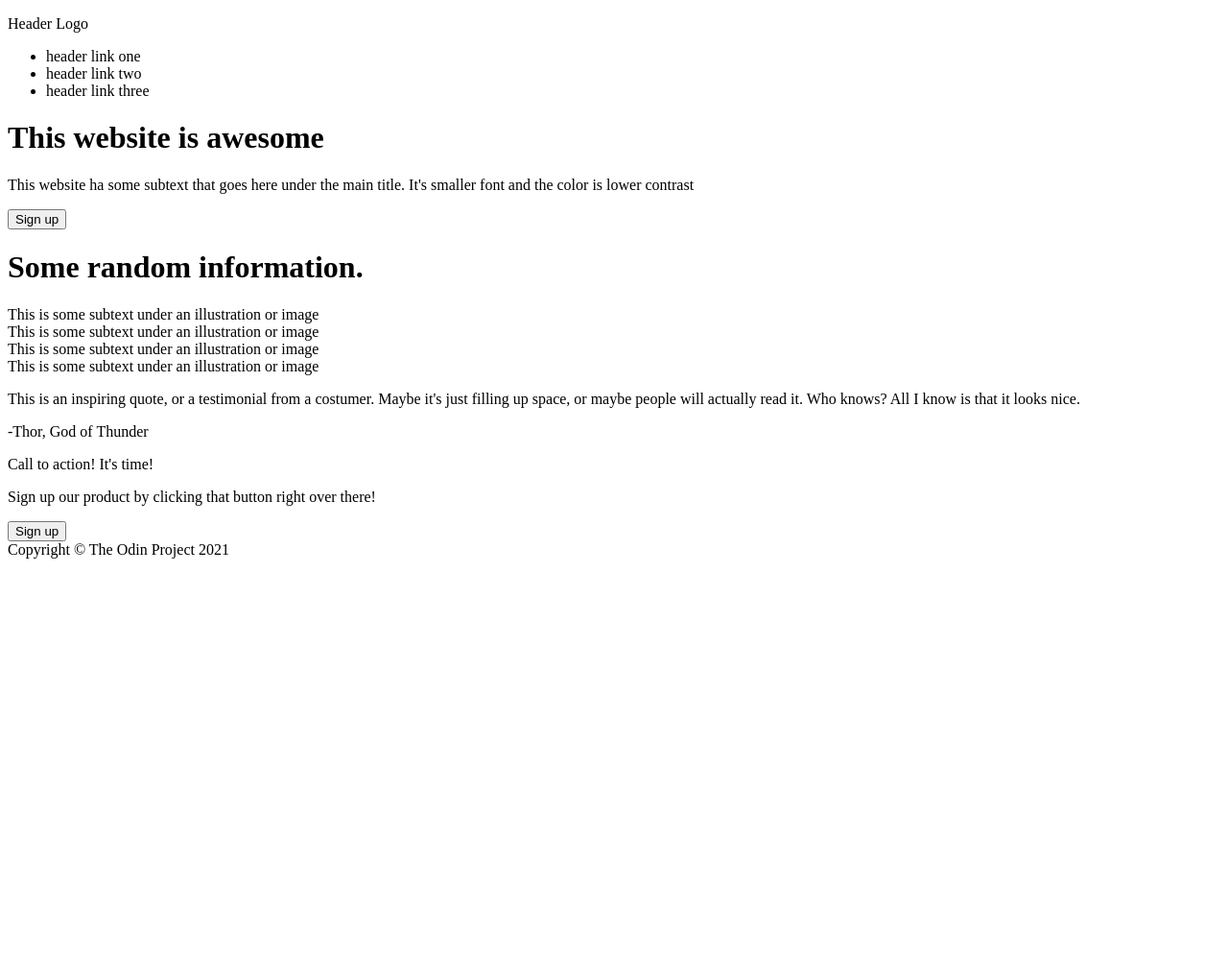
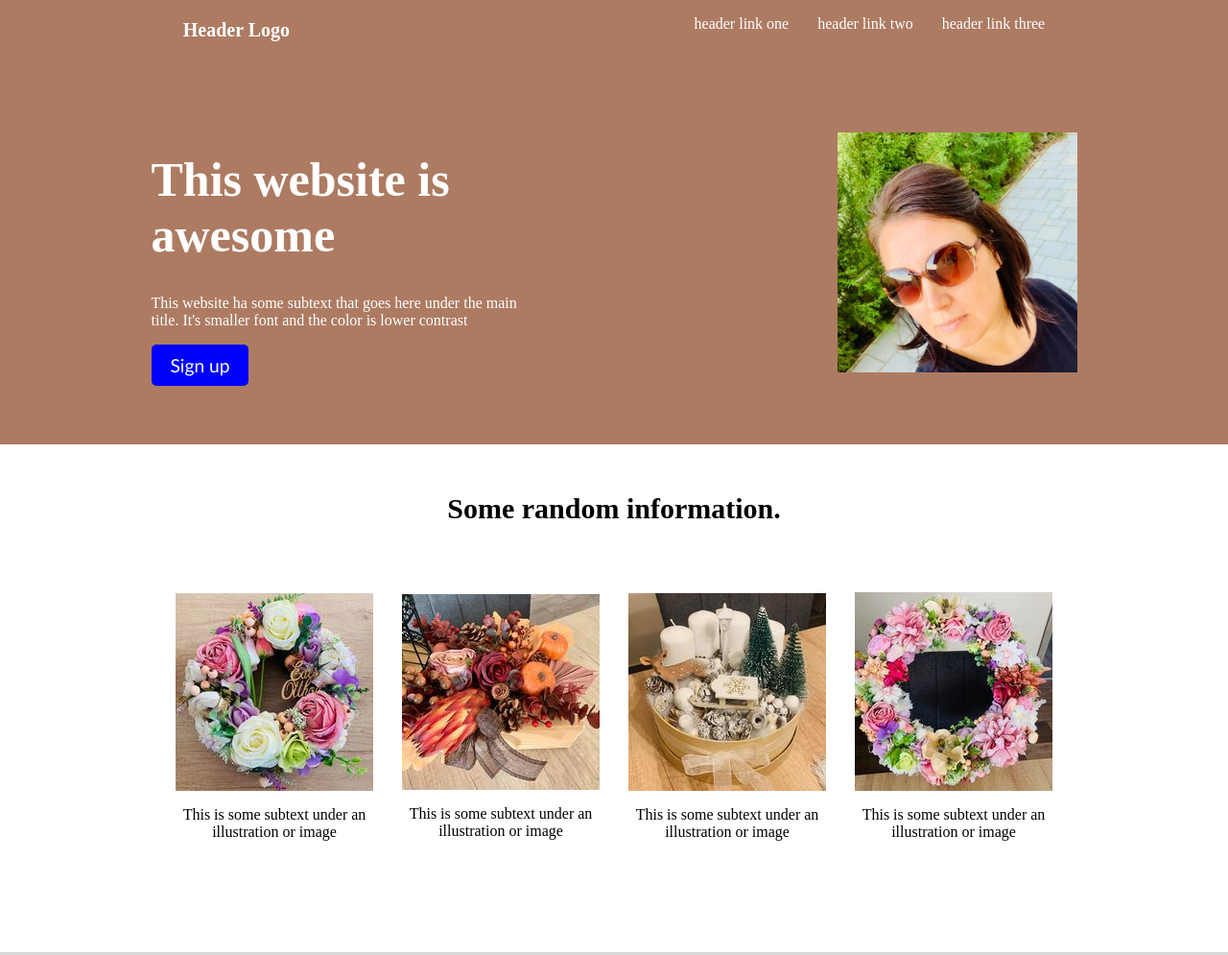
Before and after one commit to MarkMurai3/Landing_page, a plain HTML site: page index.html in a window 1280 px wide. Shown: the top 995 px of the page at 96% size. Before the commit the page ends 800 px from the top, so only its background shows below. Drawn offline with Linux system fonts and the light colour scheme.

Commit message:
Add CSS, Change HTML, Add images

```diff
--- a/index.html
+++ b/index.html
@@ -8,35 +8,46 @@
     <title>Placeholder Name</title>
 </head>
 <body>
-    <div class="header">
-        <p>Header Logo</p>
-        <ul>
-            <li>header link one</li>
-            <li>header link two</li>
-            <li>header link three</li>
+    <header class="header">
+        <nav class="upper-header">
+            <p class="Logo">Header Logo</p>
+            <ul class="upper-links">
+                <li><a class="list" href= "https://google.com">header link one</a></li>
+                <li><a class="list" href= "https://google.com">header link two</a></li>
+                <li><a class="list" href= "https://google.com">header link three</a></li>
             </ul>
+        </nav>
+        <div class="down-head">
             <div class="description">
-            <h1>This website is awesome</h1>
+                <h1 class="desc-text">This website is awesome</h1>
                 <p>This website ha some subtext that goes here under the main title. It's smaller font and the color is lower contrast</p>
-            <button class="first">Sign up</button>
+                <button type="button" class="first">Sign up</button>
             </div>
+            <img class="profile" src="profile.jpeg" alt="Photo of Anita Murai, creator of the decorations">
         </div>
-    <div class="content">
+    </header>
     <div class="examples">
-            <h1>Some random information.</h1>
-            <div class="boxes">This is some subtext under an illustration or image</div>
-            <div class="boxes">This is some subtext under an illustration or image</div>
-            <div class="boxes">This is some subtext under an illustration or image</div>
-            <div class="boxes">This is some subtext under an illustration or image</div>
+        <div class="info">Some random information.</div>
+        <div class="container">
+            <div class="boxes"><img src="decorations/deco.jpeg"><p class="deco-text">This is some subtext under an illustration or image</p></div>
+            <div class="boxes"><img src="decorations/fall2.jpeg"><p class="deco-text">This is some subtext under an illustration or image</p></div>
+            <div class="boxes"><img src="decorations/winter1.jpeg"><p class="deco-text">This is some subtext under an illustration or image</p></div>
+            <div class="boxes"><img src="decorations/deco2.jpeg"><p class="deco-text">This is some subtext under an illustration or image</p></div>
+        </div>
     </div>
     <div class="inspirational">
         <p class="quote">This is an inspiring quote, or a testimonial from a costumer. Maybe it's just filling up space, or maybe people will actually read it. Who knows? All I know is that it looks nice.</p>
-            <p class="quote">-Thor, God of Thunder</p>
+        <p class="by">-Thor, God of Thunder</p>
     </div>
-        <div class="Sign-up">
+    <div class="sign-up">
+        <div class="blue-box">
+            <div class="left-side">
                 <p class="sign">Call to action! It's time!</p>
-            <p class="sign">Sign up our product by clicking that button right over there!</p>
+                <p class="sign-text">Sign up our product by clicking that button right over there!</p>
+            </div>
+            <div class="second-button">
                 <button class="second">Sign up</button>
+            </div>
         </div>
     </div>
     <div class="footer">
--- a/styling.css
+++ b/styling.css
@@ -0,0 +1,178 @@
+body {
+    margin: 0;
+}
+
+.header {
+    background-color: rgb(173, 123, 98);
+    color: rgb(255, 255, 255);
+}
+
+.upper-header {
+    display: flex;
+    justify-content: space-around;
+}
+
+.Logo {
+    font-size: 20px;
+    font-weight: bolder;
+    font-stretch: expanded;
+}
+
+ul {
+    display: flex;
+    list-style-type: none;
+    gap: 30px;
+}
+
+/* THIS AND UL ARE RELATED */
+.list {
+    text-decoration: none;
+    color: white;
+}
+
+.down-head{
+    display: flex;
+    justify-content: space-around;
+    align-items: center;
+    height: 400px;
+}
+
+/* NEXT TO THIS WEBSITE IS AWESOME */
+.profile {
+    width: 250px;
+    height: auto;
+}
+
+.desc-text {
+    font-size: 50px;
+    font-weight: 900;
+}
+
+.description {
+    width: 400px;
+}
+
+.examples {
+    display: flex;
+    align-items: center;
+    margin: 0 150px;
+    flex-direction: column;
+}
+
+/* first sign up button */
+.first {
+    color: white;
+    font-size: larger;
+    font-family:'Gill Sans', 'Gill Sans MT', Calibri, 'Trebuchet MS', sans-serif ;
+    background-color: blue;
+    border: 0;
+    border-radius: 5px;
+    padding: 10px 20px;
+}
+/* TEXT ABOVE THE 4 PHOTOS */
+.info {
+    font-size: 30px;
+    font-weight: bold;
+    padding-top: 50px;
+    text-align: center;
+}
+/* THE 4 DECORATION PHOTOS */
+.container {
+    display: flex;
+    flex-shrink: 1;
+    padding: 100px 0;
+    padding-top: 70px;
+    flex-wrap: wrap;
+}
+
+.boxes {
+    display: flex;
+    justify-content: center;
+    align-items: center;
+    flex-direction: column;
+    flex-wrap: wrap;
+    padding: 0 15px;
+}
+
+.deco-text {
+    width: 206px;
+    display: flex;
+    justify-content: center;
+    flex-wrap: wrap;
+    text-align: center;
+}
+
+/* QUOTE PART */
+.inspirational {
+    background-color: rgb(216, 216, 216);
+    text-align: center;
+    padding: 80px 200px;
+}
+
+.quote {
+    width: auto;
+    font-size: 35px;
+    font-style: italic;
+    font-family:'Segoe UI', Tahoma, Geneva, Verdana, sans-serif;
+    margin: 40px 100px;
+    margin-right: 0;
+    text-align: start;
+}
+
+.by {
+    font-size: 25px;
+    text-align: end;
+    font-weight: bold;
+}
+
+.sign-up {
+    display: flex;
+    justify-content: center;
+    align-items: center;
+}
+
+.blue-box {
+    display: flex;
+    background-color: #3883f6;
+    color:white;
+    padding: 20px 100px;
+    padding-right: 50px;
+    margin: 80px 0px;
+    border-radius: 10px;
+}
+
+.second-button {
+    display: flex;
+    justify-content: center;
+    align-items: center;
+    margin-left: 50px;
+}
+
+.second {
+    background-color: #3883f6;
+    color: white;
+    border: 2px solid white;
+    border-radius: 5px;
+    padding: 5px 20px;
+}
+
+
+.footer {
+    padding: 30px;
+    background-color: #1f2937;
+    color: white;
+    text-align: center;
+}
+
+.sign {
+    font-weight: bolder;
+    font-size: 20px;
+    margin-bottom: 0;
+}
+
+.sign-text {
+    margin-top: 0;
+    font-weight: 100;
+    font-family:'Times New Roman', Times, serif;
+    font-size: 15px;
+}
```
Also changed, not shown: decorations/deco.jpeg (added), decorations/deco2.jpeg (added), decorations/deco3.jpeg (added), decorations/deco4.jpeg (added), decorations/fall1.jpeg (added), decorations/fall2.jpeg (added), decorations/fall3.jpeg (added), decorations/fall4.jpeg (added), decorations/fall5.jpeg (added), decorations/fall6.jpeg (added), decorations/winter1.jpeg (added), decorations/winter2.jpeg (added), decorations/winter3.jpeg (added), decorations/winter4.jpeg (added), 2 more files. Lines whose indentation alone changed are shown as unchanged.
